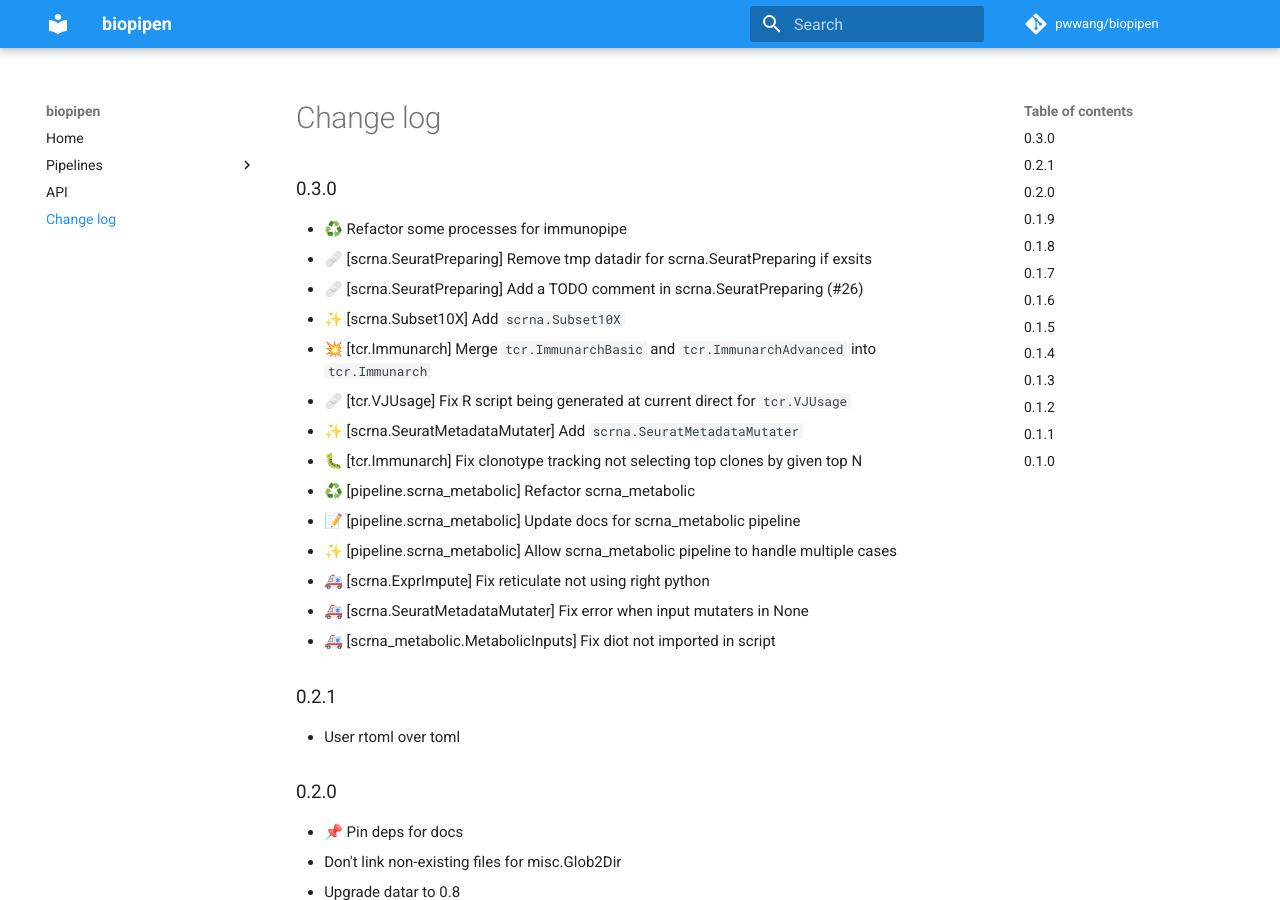
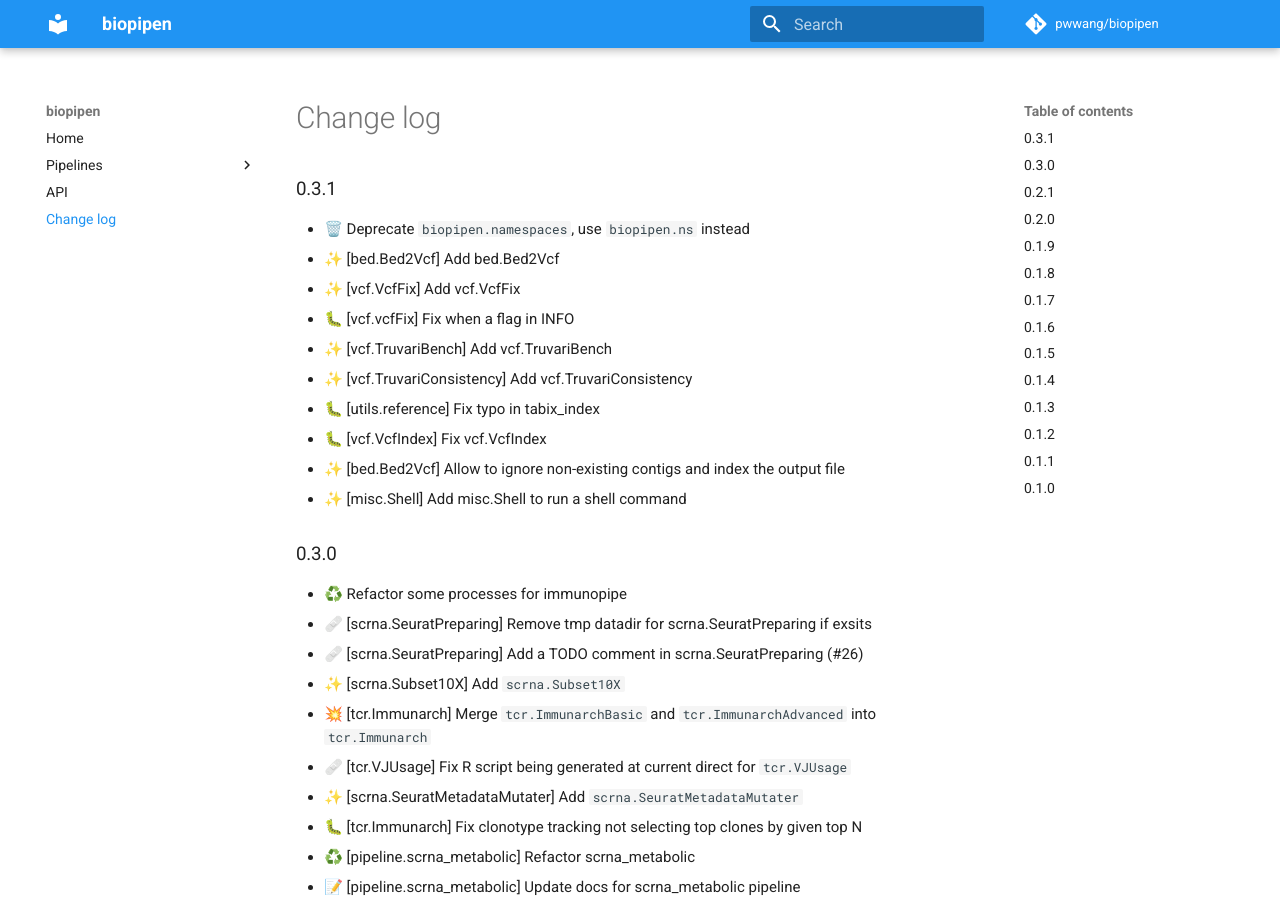
Before and after one commit to pwwang/biopipen, an MkDocs documentation site: the page built from docs/CHANGELOG.md, in a window 1280 px wide and 900 px high. Built offline with MkDocs 1.6.1 and Material for MkDocs 9.7.7, drawn with Linux system fonts in a browser that asks for light colours; comment, search, counter and statistics services are not loaded.

Commit message:
🔖 0.3.1

```diff
--- a/biopipen/__init__.py
+++ b/biopipen/__init__.py
@@ -1,2 +1,2 @@
 
-__version__ = "0.3.0"
+__version__ = "0.3.1"
--- a/docs/CHANGELOG.md
+++ b/docs/CHANGELOG.md
@@ -1,3 +1,16 @@
+## 0.3.1
+
+- 🗑️ Deprecate `biopipen.namespaces`, use `biopipen.ns` instead
+- ✨ [bed.Bed2Vcf] Add bed.Bed2Vcf
+- ✨ [vcf.VcfFix] Add vcf.VcfFix
+- 🐛 [vcf.vcfFix] Fix when a flag in INFO
+- ✨ [vcf.TruvariBench] Add vcf.TruvariBench
+- ✨ [vcf.TruvariConsistency] Add vcf.TruvariConsistency
+- 🐛 [utils.reference] Fix typo in tabix_index
+- 🐛 [vcf.VcfIndex] Fix vcf.VcfIndex
+- ✨ [bed.Bed2Vcf] Allow to ignore non-existing contigs and index the output file
+- ✨ [misc.Shell] Add misc.Shell to run a shell command
+
 ## 0.3.0
 
 - ♻️ Refactor some processes for immunopipe
--- a/pyproject.toml
+++ b/pyproject.toml
@@ -1,6 +1,6 @@
 [tool.poetry]
 name = "biopipen"
-version = "0.3.0"
+version = "0.3.1"
 description = "Bioinformatics processes/pipelines that can be run from `pipen run`"
 authors = ["pwwang <pwwang@pwwang.com>"]
 license = "MIT"
```
